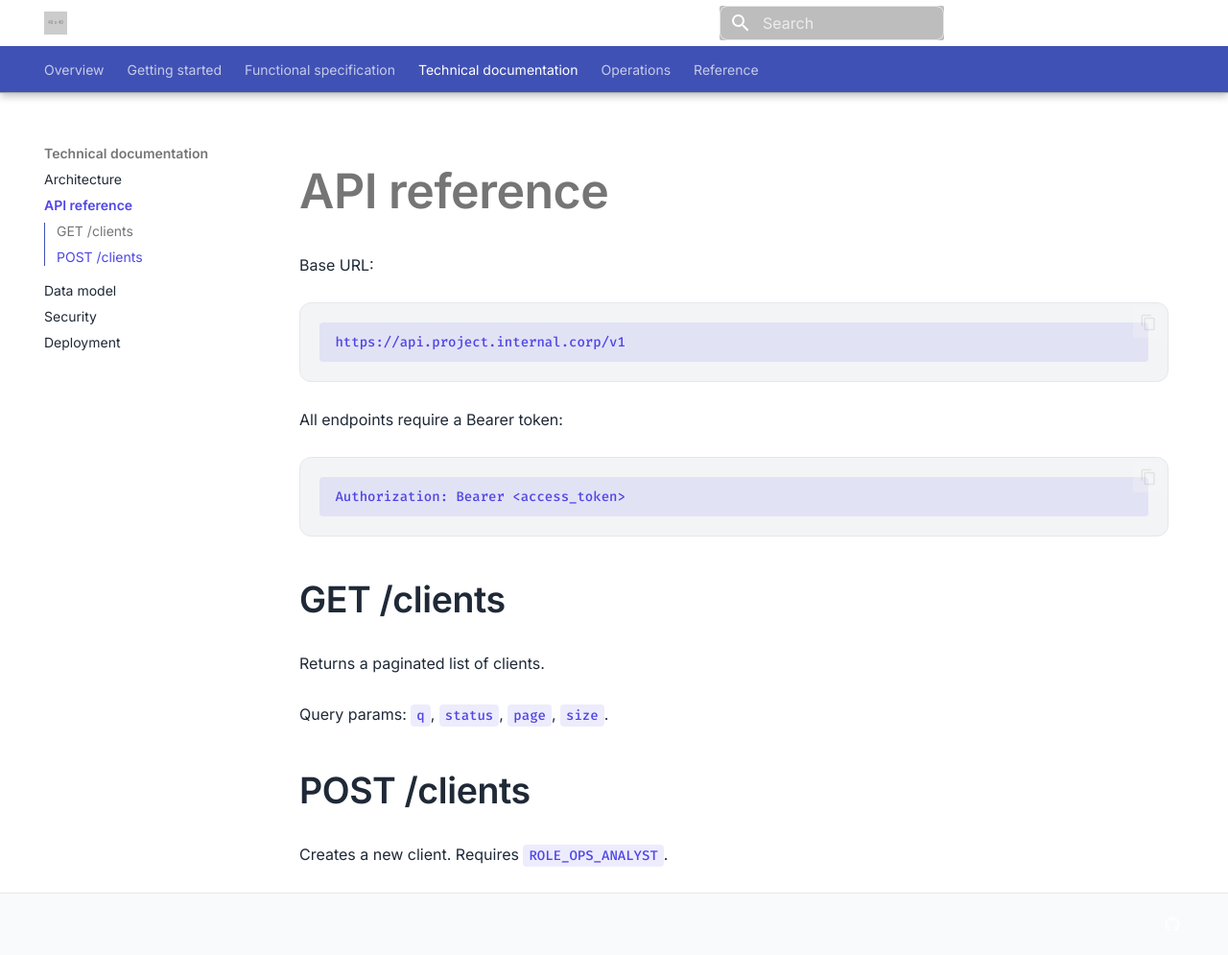
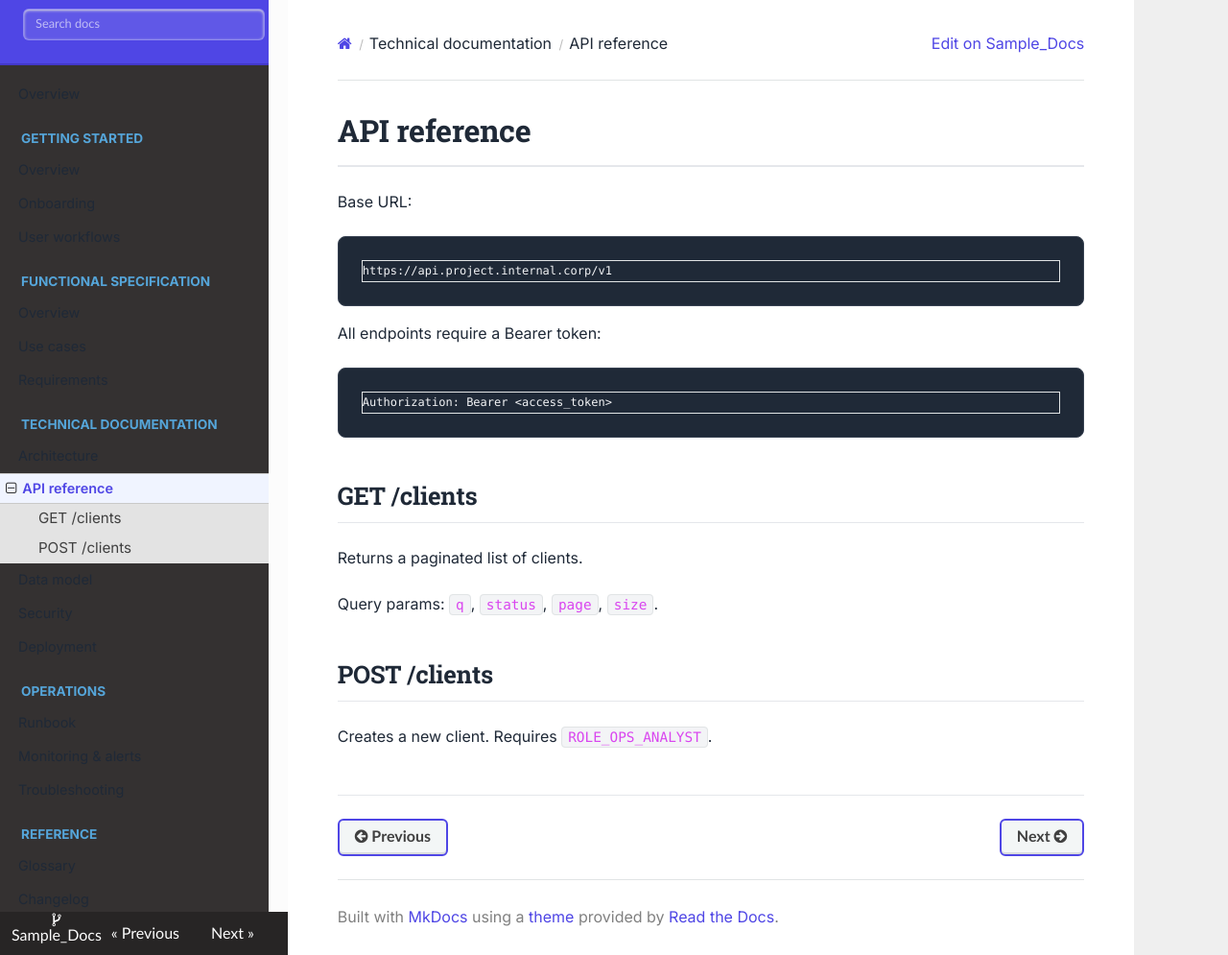
Before and after one commit to rajeshitec/Sample_Docs, an MkDocs documentation site: the page built from docs/technical/api.md, in a window 1280 px wide and 995 px high. Shown: the whole window at 96% size. Built offline with MkDocs 1.6.1, drawn with Linux system fonts in a browser that asks for light colours; nearby versions of some CDN libraries; comment, search, counter and statistics services are not loaded.

Commit message:
Update to readthedocs theme

```diff
--- a/docs/overrides/assets/stylesheets/custom.css
+++ b/docs/overrides/assets/stylesheets/custom.css
@@ -1,258 +1,388 @@
-/* Custom Theme Enhancements - Inspired by Ollama Docs */
+/* Custom Theme Enhancements - ReadTheDocs Base with Modern Styling */
 
 :root {
-  --md-primary-fg-color: #4f46e5;
-  --md-primary-fg-color--light: #6366f1;
-  --md-primary-fg-color--dark: #4338ca;
-  --md-accent-fg-color: #4f46e5;
-  --md-typeset-color: #1f2937;
+  --primary-color: #4f46e5;
+  --primary-dark: #4338ca;
+  --primary-light: #6366f1;
+  --text-color: #1f2937;
+  --bg-color: #ffffff;
+  --border-color: #e5e7eb;
 }
 
-[data-md-color-scheme="dark"] {
-  --md-primary-fg-color: #6366f1;
-  --md-primary-fg-color--light: #818cf8;
-  --md-primary-fg-color--dark: #4f46e5;
-  --md-accent-fg-color: #6366f1;
-  --md-typeset-color: #e5e7eb;
+/* Global Styling */
+body {
+  font-family: -apple-system, BlinkMacSystemFont, "Segoe UI", Roboto, "Helvetica Neue", Arial, sans-serif;
+  color: var(--text-color);
+}
+
+code, pre {
+  font-family: "Fira Code", "Courier New", monospace;
 }
 
 /* Header Styling */
-.md-header {
-  background-color: var(--md-default-bg-color);
-  border-bottom: 1px solid var(--md-default-fg-color--lighter);
+.navbar {
+  background-color: var(--bg-color);
+  border-bottom: 1px solid var(--border-color);
+  box-shadow: 0 1px 3px rgba(0, 0, 0, 0.05);
+  padding: 0.75rem 1.5rem;
 }
 
-/* Improved Typography */
-.md-typeset h1,
-.md-typeset h2,
-.md-typeset h3,
-.md-typeset h4,
-.md-typeset h5,
-.md-typeset h6 {
-  font-weight: 600;
-  letter-spacing: -0.01em;
+.navbar-header {
+  color: var(--text-color);
 }
 
-.md-typeset h1 {
-  font-size: 2.5rem;
-  margin-bottom: 1.5rem;
+.navbar-logo {
+  height: 40px;
+  width: auto;
 }
 
-.md-typeset h2 {
-  font-size: 1.875rem;
-  margin-top: 2rem;
-  margin-bottom: 1rem;
+/* Sidebar Navigation */
+.wy-side-nav-search {
+  background-color: var(--primary-color);
+  border-bottom: 2px solid var(--primary-dark);
+  padding: 1.5rem;
 }
 
-.md-typeset h3 {
-  font-size: 1.5rem;
-  margin-top: 1.5rem;
-  margin-bottom: 0.75rem;
+.wy-side-nav-search > div:first-child {
+  color: white;
 }
 
-/* Code Block Styling */
-.md-typeset code {
-  background-color: rgba(79, 70, 229, 0.1);
-  color: #4f46e5;
-  padding: 2px 6px;
-  border-radius: 4px;
-  font-size: 0.875em;
+.wy-side-nav-search input[type=text] {
+  border-color: rgba(255, 255, 255, 0.3);
+  background-color: rgba(255, 255, 255, 0.1);
+  color: white;
+  border-radius: 6px;
+  padding: 0.5rem 0.75rem;
+}
+
+.wy-side-nav-search input[type=text]::placeholder {
+  color: rgba(255, 255, 255, 0.6);
+}
+
+.wy-side-nav-search input[type=text]:focus {
+  border-color: rgba(255, 255, 255, 0.5);
+  background-color: rgba(255, 255, 255, 0.15);
+  box-shadow: 0 0 0 3px rgba(255, 255, 255, 0.1);
+}
+
+/* Sidebar Menu */
+.wy-menu-vertical a {
+  color: var(--text-color);
+  padding: 0.5rem 1rem;
+  border-left: 3px solid transparent;
+  transition: all 0.2s ease;
+}
+
+.wy-menu-vertical a:hover {
+  background-color: #f9fafb;
+  border-left-color: var(--primary-color);
+  padding-left: calc(1rem - 3px + 3px);
+}
+
+.wy-menu-vertical a.current {
+  background-color: #f0f4ff;
+  color: var(--primary-color);
+  border-left-color: var(--primary-color);
   font-weight: 500;
 }
 
-[data-md-color-scheme="dark"] .md-typeset code {
-  background-color: rgba(99, 102, 241, 0.15);
-  color: #818cf8;
+.wy-menu-vertical li.on a,
+.wy-menu-vertical li.current > a {
+  color: var(--primary-color);
+  font-weight: 600;
+  background-color: #f0f4ff;
 }
 
-.md-typeset pre {
-  background-color: #f3f4f6;
-  border-radius: 12px;
-  padding: 1rem;
-  border: 1px solid #e5e7eb;
-  overflow-x: auto;
+.wy-menu-vertical li ul li a {
+  padding-left: 2rem;
+  font-size: 0.95rem;
 }
 
-[data-md-color-scheme="dark"] .md-typeset pre {
-  background-color: #1f2937;
-  border-color: #374151;
+.wy-side-nav {
+  background-color: #f9fafb;
 }
 
-/* Code Copy Button */
-.md-typeset .highlight {
-  border-radius: 12px;
-  overflow: hidden;
+/* Content Area */
+.wy-nav-content {
+  background-color: white;
+  max-width: 90%;
 }
 
-/* Improved Link Styling */
-.md-typeset a {
-  color: #4f46e5;
+.rst-content {
+  font-size: 1rem;
+  line-height: 1.75;
+}
+
+/* Typography */
+h1, h2, h3, h4, h5, h6 {
+  font-weight: 600;
+  color: var(--text-color);
+  letter-spacing: -0.01em;
+  margin-top: 1.5em;
+  margin-bottom: 0.75em;
+}
+
+h1 {
+  font-size: 2rem;
+  margin-top: 0;
+  padding-bottom: 0.5rem;
+  border-bottom: 2px solid var(--border-color);
+}
+
+h2 {
+  font-size: 1.6rem;
+  padding-bottom: 0.3rem;
+  border-bottom: 1px solid var(--border-color);
+}
+
+h3 {
+  font-size: 1.3rem;
+}
+
+h4 {
+  font-size: 1.1rem;
+}
+
+/* Code Blocks */
+.rst-content code,
+code {
+  background-color: #f3f4f6;
+  color: #d946ef;
+  padding: 2px 6px;
+  border-radius: 4px;
+  font-size: 0.9em;
+  font-weight: 500;
+}
+
+.rst-content pre,
+pre {
+  background-color: #1f2937;
+  border: 1px solid #374151;
+  border-radius: 8px;
+  padding: 1.5rem;
+  overflow-x: auto;
+  color: #f3f4f6;
+}
+
+.rst-content pre code,
+pre code {
+  background-color: transparent;
+  color: #f3f4f6;
+  padding: 0;
+  border-radius: 0;
+}
+
+.rst-content .highlight {
+  background-color: #1f2937;
+  border-radius: 8px;
+}
+
+.rst-content .highlight pre {
+  background-color: transparent;
+  border: none;
+  padding: 0;
+}
+
+/* Links */
+a {
+  color: var(--primary-color);
   text-decoration: none;
   border-bottom: 1px solid transparent;
   transition: all 0.2s ease;
 }
 
-.md-typeset a:hover {
-  color: #4338ca;
-  border-bottom-color: #4f46e5;
+a:hover {
+  color: var(--primary-dark);
+  border-bottom-color: var(--primary-color);
 }
 
-[data-md-color-scheme="dark"] .md-typeset a {
-  color: #818cf8;
-}
-
-[data-md-color-scheme="dark"] .md-typeset a:hover {
-  color: #a5b4fc;
-  border-bottom-color: #818cf8;
+.rst-content a {
+  color: var(--primary-color);
 }
 
 /* Tables */
-.md-typeset table {
+.rst-content table {
   border-collapse: collapse;
-  border-radius: 12px;
+  width: 100%;
+  border: 1px solid var(--border-color);
+  border-radius: 8px;
   overflow: hidden;
-  box-shadow: 0 1px 3px rgba(0, 0, 0, 0.1);
+  margin: 1.5rem 0;
 }
 
-.md-typeset table thead {
-  background-color: #f9fafb;
+.rst-content table thead {
+  background-color: #f3f4f6;
   font-weight: 600;
 }
 
-[data-md-color-scheme="dark"] .md-typeset table thead {
-  background-color: #374151;
-}
-
-.md-typeset table tbody tr:hover {
+.rst-content table tbody tr:hover {
   background-color: #f9fafb;
 }
 
-[data-md-color-scheme="dark"] .md-typeset table tbody tr:hover {
-  background-color: #2d3748;
+.rst-content table th,
+.rst-content table td {
+  padding: 0.75rem 1rem;
+  border: 1px solid var(--border-color);
+  text-align: left;
 }
 
 /* Admonitions/Notes */
-.md-typeset .admonition,
-.md-typeset details {
-  border-left: 4px solid #4f46e5;
-  border-radius: 8px;
+.rst-content .admonition,
+.rst-content .note,
+.rst-content .warning,
+.rst-content .danger,
+.rst-content .attention,
+.rst-content .caution,
+.rst-content .hint,
+.rst-content .important,
+.rst-content .tip {
+  border-left: 4px solid var(--primary-color);
+  border-radius: 6px;
   padding: 1rem;
   margin: 1.5rem 0;
   background-color: #f0f4ff;
 }
 
-[data-md-color-scheme="dark"] .md-typeset .admonition,
-[data-md-color-scheme="dark"] .md-typeset details {
-  background-color: rgba(79, 70, 229, 0.1);
+.rst-content .note {
+  border-left-color: #0ea5e9;
+  background-color: #f0f9ff;
 }
 
-.md-typeset .admonition.note,
-.md-typeset details.note {
-  border-left-color: #4f46e5;
-  background-color: #f0f4ff;
-}
-
-.md-typeset .admonition.warning,
-.md-typeset details.warning {
+.rst-content .warning,
+.rst-content .attention,
+.rst-content .caution {
   border-left-color: #f59e0b;
   background-color: #fffbeb;
 }
 
-.md-typeset .admonition.danger,
-.md-typeset details.danger {
+.rst-content .danger,
+.rst-content .important {
   border-left-color: #ef4444;
   background-color: #fef2f2;
 }
 
-/* Buttons and CTA styling */
-.md-button {
-  border-radius: 8px;
-  padding: 0.75rem 1.5rem;
+.rst-content .hint,
+.rst-content .tip {
+  border-left-color: #10b981;
+  background-color: #f0fdf4;
+}
+
+.rst-content .admonition-title,
+.rst-content .note > .admonition-title,
+.rst-content .warning > .admonition-title {
+  font-weight: 600;
+  margin: 0;
+  padding: 0;
+  background-color: transparent;
+}
+
+/* Buttons */
+.rst-content .btn,
+.btn {
+  border-radius: 6px;
+  padding: 0.5rem 1rem;
   font-weight: 600;
   text-transform: none;
+  border: 2px solid var(--primary-color);
+  color: var(--primary-color);
   transition: all 0.2s ease;
 }
 
-.md-button--primary {
-  background-color: #4f46e5;
-  border-color: #4f46e5;
-}
-
-.md-button--primary:hover {
-  background-color: #4338ca;
-  border-color: #4338ca;
+.rst-content .btn:hover,
+.btn:hover {
+  background-color: var(--primary-color);
+  color: white;
   box-shadow: 0 4px 12px rgba(79, 70, 229, 0.3);
 }
 
-/* Search Box */
-.md-search__input {
-  border-radius: 8px;
-  border: 1px solid #e5e7eb;
+/* Right Sidebar TOC */
+.wy-nav-side {
+  width: 280px;
 }
 
-.md-search__input:focus {
-  border-color: #4f46e5;
-  box-shadow: 0 0 0 3px rgba(79, 70, 229, 0.1);
+.wy-toc {
+  width: 280px;
 }
 
-/* Navigation */
-.md-nav__title {
-  font-weight: 600;
-  color: #1f2937;
+.toc-tree {
+  font-size: 0.9rem;
+  line-height: 1.6;
 }
 
-[data-md-color-scheme="dark"] .md-nav__title {
-  color: #f3f4f6;
+.toc-tree li a {
+  color: var(--text-color);
+  padding: 0.3rem 0.5rem;
+  border-radius: 4px;
 }
 
-.md-nav__item--active > .md-nav__link {
-  color: #4f46e5;
-  font-weight: 600;
+.toc-tree li a:hover {
+  background-color: #f9fafb;
+  color: var(--primary-color);
 }
 
-/* Content Container */
-.md-content {
-  max-width: 56rem;
+/* Footer */
+.rst-footer-buttons {
+  border-top: 1px solid var(--border-color);
+  padding-top: 1.5rem;
+  margin-top: 3rem;
 }
 
-/* Improved spacing */
-.md-typeset p {
-  margin: 1.25rem 0;
-  line-height: 1.75;
+.rst-footer-buttons a {
+  border: 2px solid var(--primary-color);
+  border-radius: 6px;
+  padding: 0.75rem 1.5rem;
+  color: var(--primary-color);
+  font-weight: 600;
+  transition: all 0.2s ease;
 }
 
-.md-typeset ul,
-.md-typeset ol {
-  margin: 1rem 0;
-  line-height: 1.75;
+.rst-footer-buttons a:hover {
+  background-color: var(--primary-color);
+  color: white;
 }
 
-.md-typeset li {
-  margin: 0.5rem 0;
-}
-
-/* Footer improvements */
-.md-footer-meta {
-  background-color: #f9fafb;
-  border-top: 1px solid #e5e7eb;
-}
-
-[data-md-color-scheme="dark"] .md-footer-meta {
-  background-color: #111827;
-  border-top-color: #374151;
-}
-
-/* Responsive improvements */
-@media only screen and (max-width: 76.25em) {
-  .md-typeset h1 {
-    font-size: 2rem;
+/* Responsive */
+@media only screen and (max-width: 768px) {
+  .wy-nav-side {
+    width: 100%;
   }
 
-  .md-typeset h2 {
+  .wy-nav-content-wrap {
+    margin-left: 0;
+  }
+
+  .wy-nav-content {
+    margin: 0;
+  }
+
+  h1 {
     font-size: 1.5rem;
   }
 
-  .md-typeset h3 {
-    font-size: 1.25rem;
+  h2 {
+    font-size: 1.3rem;
+  }
+
+  .rst-content {
+    max-width: 100%;
   }
 }
+
+/* Scrollbar styling */
+::-webkit-scrollbar {
+  width: 8px;
+  height: 8px;
+}
+
+::-webkit-scrollbar-track {
+  background: #f3f4f6;
+}
+
+::-webkit-scrollbar-thumb {
+  background: #d1d5db;
+  border-radius: 4px;
+}
+
+::-webkit-scrollbar-thumb:hover {
+  background: #9ca3af;
+}
--- a/docs/overrides/main.html
+++ b/docs/overrides/main.html
@@ -6,16 +6,20 @@
   <link rel="preconnect" href="https://fonts.googleapis.com">
   <link rel="preconnect" href="https://fonts.gstatic.com" crossorigin>
   <link href="https://fonts.googleapis.com/css2?family=Inter:wght@400;500;600;700&family=Fira+Code:wght@400;500;600&display=swap" rel="stylesheet">
+  <style>
+    body {
+      font-family: "Inter", -apple-system, BlinkMacSystemFont, "Segoe UI", Roboto, sans-serif;
+    }
+    code, pre {
+      font-family: "Fira Code", "Courier New", monospace;
+    }
+  </style>
 {% endblock %}
 
 {% block content %}
-  <div class="md-content">
-    <article class="md-content__inner md-typeset">
-      {{ super() }}
-    </article>
-  </div>
+  {{ super() }}
 {% endblock %}
 
-{% block postamble %}
+{% block footer %}
   {{ super() }}
 {% endblock %}
--- a/mkdocs.yml
+++ b/mkdocs.yml
@@ -5,45 +5,15 @@ repo_url: https://github.com/rajeshitec/Sample_Docs
 repo_name: Sample_Docs
 
 theme:
-  name: material
+  name: readthedocs
   custom_dir: docs/overrides
   logo: https://via.placeholder.com/40?text=SD
-  favicon: https://via.placeholder.com/16?text=SD
-  font:
-    text: Inter
-    code: Fira Code
-  palette:
-    - scheme: light
-      primary: indigo
-      accent: indigo
-      toggle:
-        icon: material/brightness-7
-        name: Switch to dark mode
-    - scheme: dark
-      primary: indigo
-      accent: indigo
-      toggle:
-        icon: material/brightness-4
-        name: Switch to light mode
-  features:
-    - navigation.tabs
-    - navigation.tabs.sticky
-    - navigation.sections
-    - navigation.indexes
-    - navigation.top
-    - navigation.instant
-    - navigation.tracking
-    - toc.integrate
-    - toc.follow
-    - search.highlight
-    - search.suggest
-    - search.share
-    - content.code.copy
-    - content.code.select
-    - content.code.annotate
-    - content.tabs.link
-    - content.tooltips
-    - header.autohide
+  collapse_navigation: true
+  sticky_navigation: true
+  navigation_depth: 4
+  titles_only: false
+  include_homepage_in_sidebar: true
+  prev_next_buttons_location: bottom
 
 nav:
   - Overview: index.md
@@ -70,9 +40,7 @@ nav:
       - Changelog: reference/changelog.md
 
 plugins:
-  - search:
-      lang: en
-  - awesome-pages
+  - search
 
 extra_css:
   - overrides/assets/stylesheets/custom.css
@@ -82,4 +50,3 @@ extra:
     - icon: fontawesome/brands/github
       link: https://github.com/rajeshitec/Sample_Docs
       name: GitHub
-  generator: false
--- a/requirements.txt
+++ b/requirements.txt
@@ -1,4 +1,2 @@
 mkdocs==1.5.3
-mkdocs-material==9.5.13
-mkdocs-awesome-pages-plugin==2.9.2
 pymdown-extensions==10.5
```
Also changed, not shown: THEME_UPDATE.md (+47 -27 lines).
